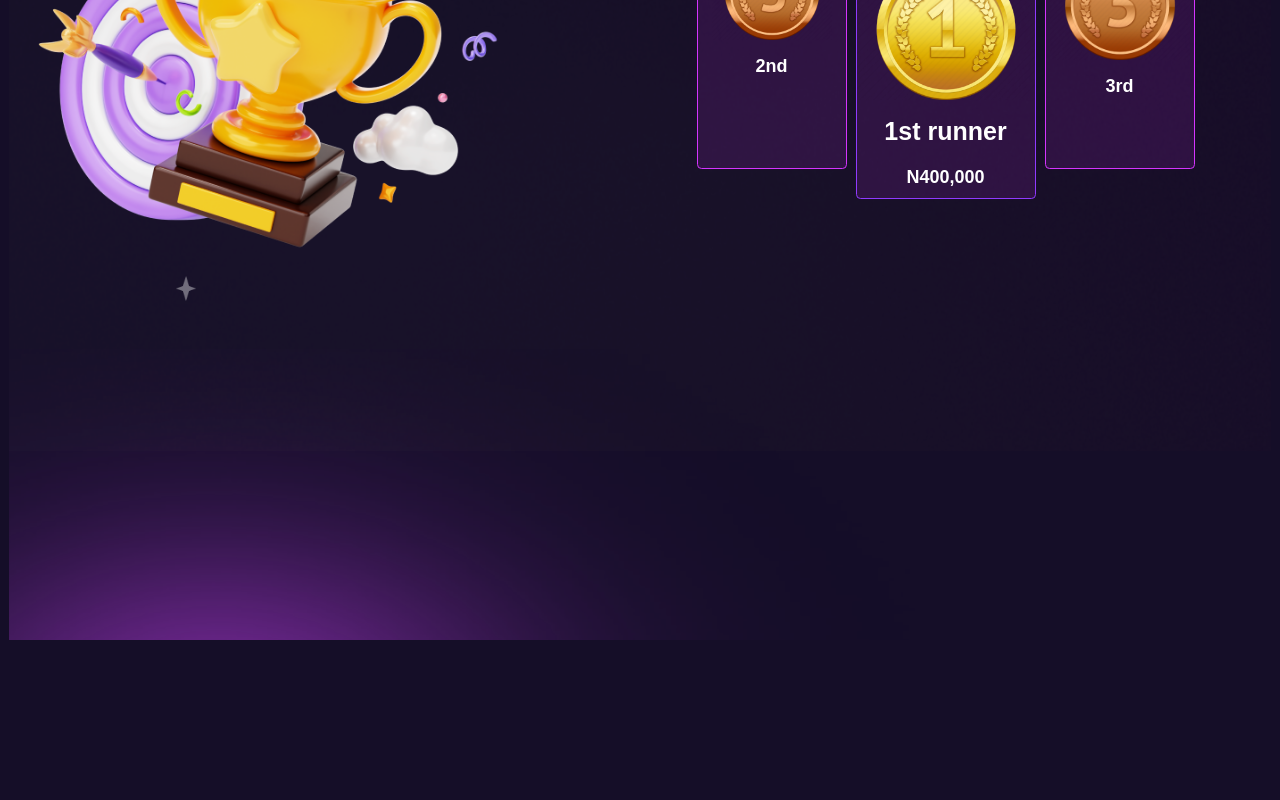
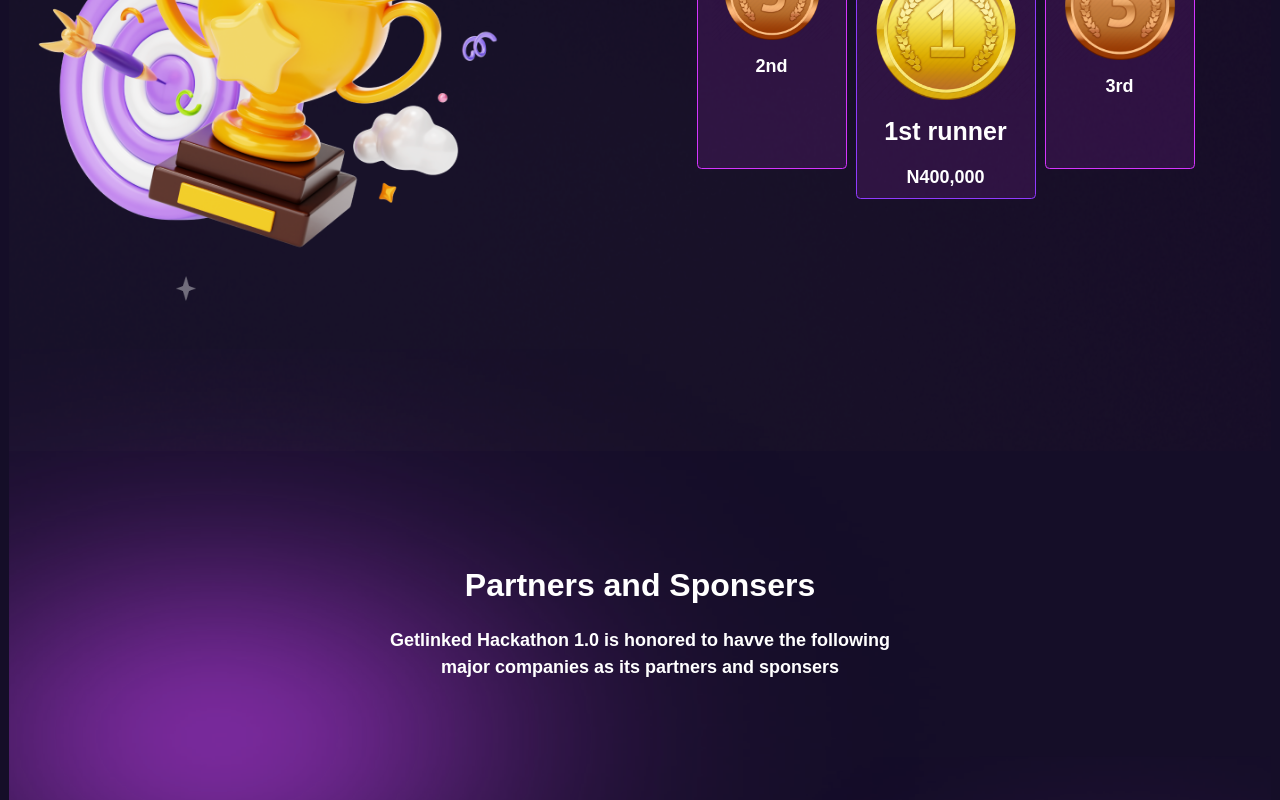
Before and after one commit to MichaelOwusu007/landingpage, a Next.js app: page / in a window 1280 px wide. Shown: the part 6561-7361 px from the top of the page. Before the commit the page ends 7201 px from the top, so only its background shows below. Built offline with nearby package versions, Linux system fonts and the light colour scheme.

Commit message:
Landingpage

```diff
--- a/app/page.js
+++ b/app/page.js
@@ -605,7 +605,20 @@ function homepage() {
         alt="Purple lens flare"
         src="/img/purple-lens-flare-png-1.png"
         />
-         <img src='/img/purple-lens-flare-png-4.png' className='top-[300px] w-[500px] h-[700px] absolute bg-blend-hard-light right-[-10px] ' width="500" height="500" />
+        <img src='/img/purple-lens-flare-png-4.png' className='top-[300px] w-[500px] h-[700px] absolute bg-blend-hard-light right-[-10px] ' width="500" height="500" />
+        <div className=' scroll-m-[50px] overview'>
+          <div className=' text-center space-y-4 '>
+            <h2 className='text-[32px] font-bold '>Partners and Sponsers </h2>
+            <p>
+              Getlinked Hackathon 1.0 is honored to havve the following
+              <br className='hidden lg:block' />
+              major companies as its partners and sponsers
+            </p>
+          </div>
+          <div>
+
+          </div>
+        </div>
       </section>
     </main>
   )
```
